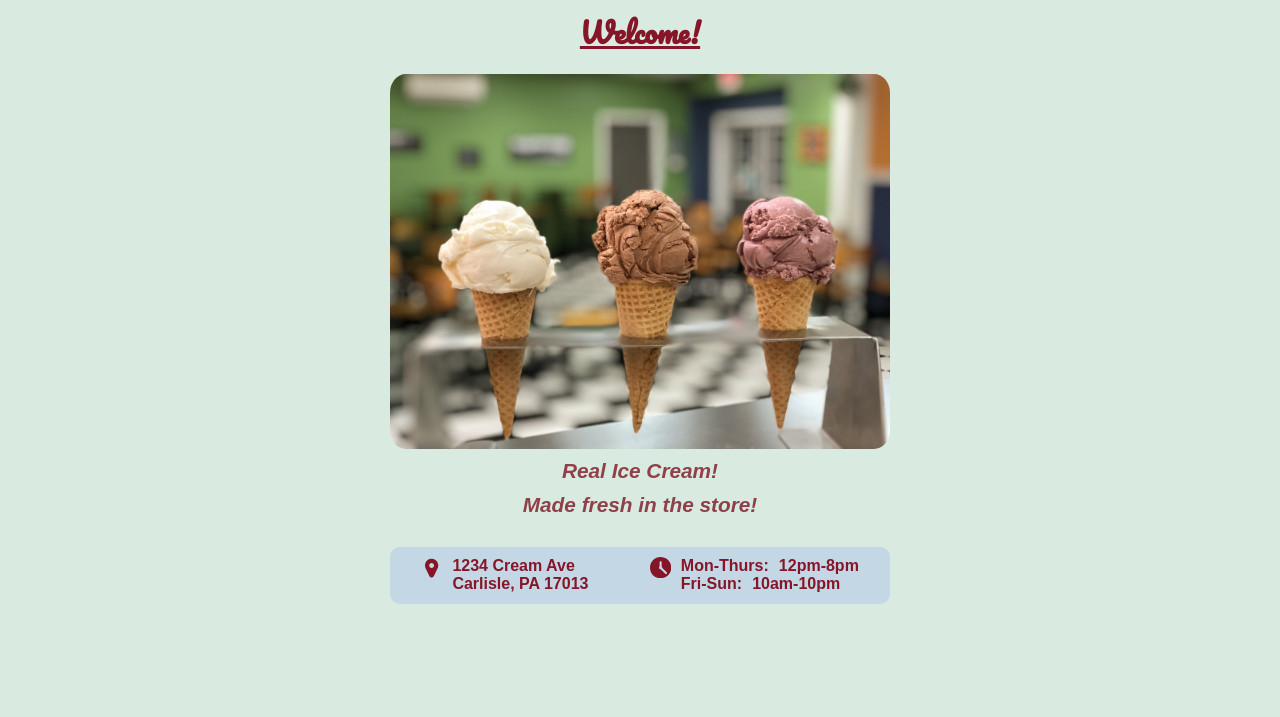
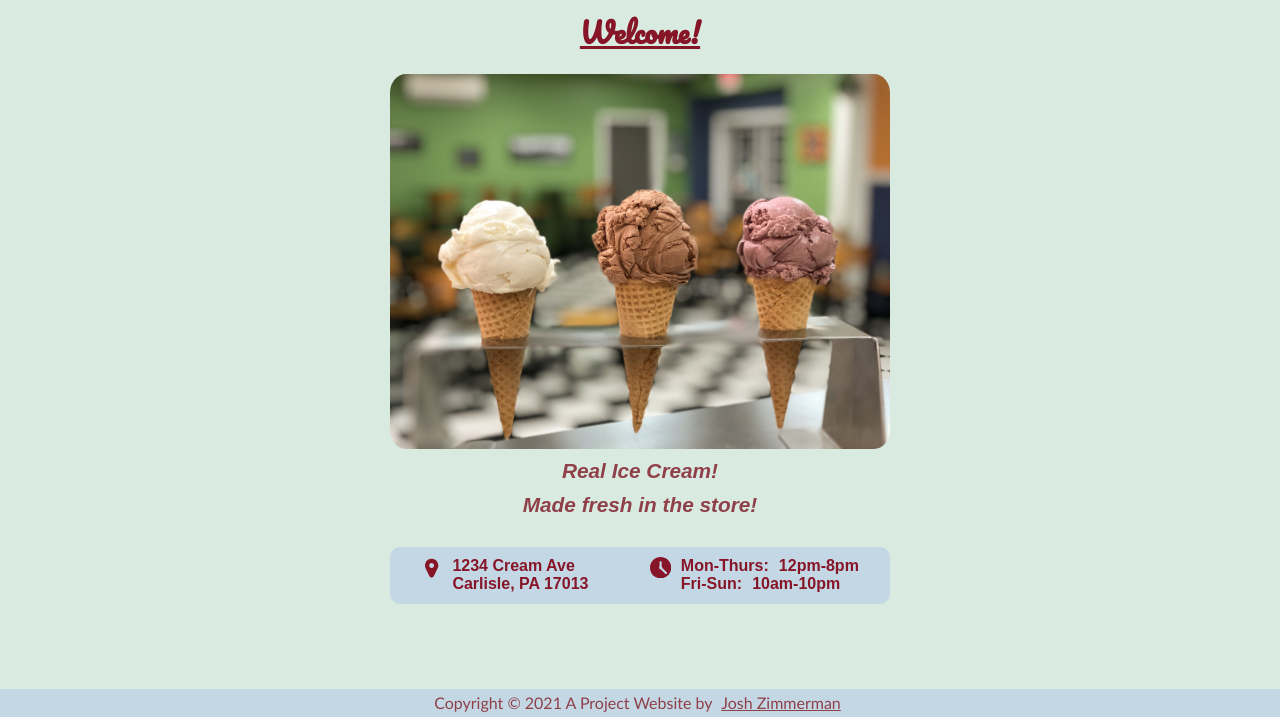
Before and after one commit to JoshZimmerman/restaurant, a plain HTML site: page index.html in a window 1280 px wide. Shown: the part 83-800 px from the top of the page. Drawn offline with Linux system fonts and the light colour scheme; a web font is replaced by a local one.

Commit message:
Added footer information

```diff
--- a/index.html
+++ b/index.html
@@ -26,9 +26,12 @@
         </div>
       </div>
     </nav>
-    <div id="content">
+    <div id="content"></div>
+    <footer class="footer">
+      <p>Copyright © 2021 A Project Website by
+        <a href="https://github.com/joshzimmerman">Josh Zimmerman</a></p>
 
-    </div>
+    </footer>
     <script src="main.js"></script>
   </body>
 </html>
--- a/style.css
+++ b/style.css
@@ -12,13 +12,23 @@
 
 }
 
+html, body {
+  height: 100%;
+}
+
+body {
+  display: flex;
+  flex-direction: column;
+}
 
 #content {
   background-color: var(--color6);
   margin-top: 80px;
   display: block;
   align-items: center;
-
+  padding: 20px;
+  min-height: 600px;
+  flex: 1 0 auto;
 }
 
 .navbar {
@@ -77,7 +87,7 @@
   color: var(--color1);
   text-decoration: underline;
   text-decoration-thickness: 10%;
-  padding: 20px 0px 25px 0px;
+  padding: 0px 0px 25px 0px;
   margin: 0;
 }
 .sub-banner p{
@@ -138,3 +148,18 @@ img {
   padding: 0 10px;
   border-radius: 5%;
 }
+
+footer {
+  flex-shrink: 0;
+  width: 100%;
+  background-color: var(--color5);
+}
+footer p, a{
+  text-align: center;
+  margin: 0;
+  padding: 5px;
+  color: var(--color2)
+}
+a {
+  color: var(--color2)
+}
```
